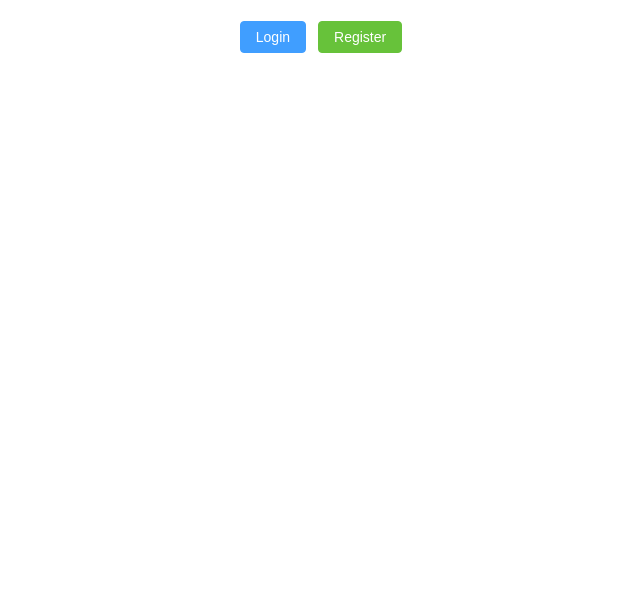
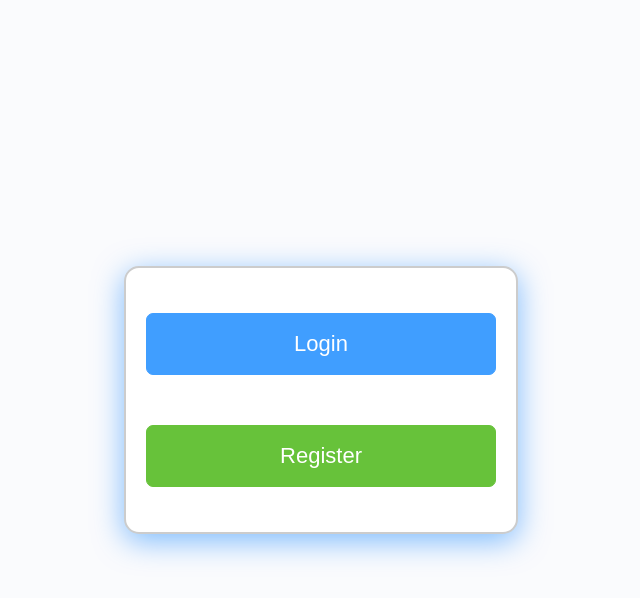
Before and after one commit to LeonalZong/ELEC5620, a Vue app: page / in a window 1280 px wide. Shown: the top 598 px of the page, without its empty margins (319-959 px from the left). Built offline with nearby package versions, Linux system fonts and the light colour scheme.

Commit message:
修改了 LoginPage.vue

```diff
--- a/src/components/LoginPage.vue
+++ b/src/components/LoginPage.vue
@@ -1,12 +1,13 @@
 <template>
-  <div>
-    <h1>{{ msg }}</h1>
+  <div class="container">
+    <div class="button-container">
 
     <!-- 登录按钮 -->
-    <el-button type="primary" @click="openLoginDialog">Login</el-button>
+    <el-button class="login-btn" type="primary" @click="openLoginDialog">Login</el-button>
 
     <!-- 注册按钮 -->
-    <el-button type="success" @click="openRegisterDialog">Register</el-button>
+    <el-button class="register-btn" type="success" @click="openRegisterDialog">Register</el-button>
+  </div>
 
     <!-- 登录对话框 -->
     <el-dialog title="Login" v-model="loginDialogVisible" width="30%">
@@ -149,4 +150,53 @@ export default {
 .dialog-footer {
   text-align: right;
 }
+.container {
+  display: flex;
+  justify-content: center;
+  align-items: center;
+  height: 100vh;
+  background-color: #f5f7fa7b; /* 背景色：浅灰色 */
+}
+
+/* 按钮容器 */
+.button-container {
+  display: flex;
+  flex-direction: column;
+  justify-content: center;
+  align-items: center;
+  border-radius: 15px;
+  border: 2px solid #ccc;
+  padding: 20px;
+  background-color: #fff;
+  width: 350px; /* 确保容器的固定宽度 */
+  text-align: center;
+  box-shadow: 0 7px 30px rgba(0, 123, 255, 0.5); /* 添加阴影 */
+}
+
+/* 按钮样式 */
+.login-btn,
+.register-btn {
+  font-size: 22px;
+  width: 100%; /* 确保按钮占据容器的全部宽度 */
+  margin-bottom: 25px; /* 按钮之间的间距 */
+  margin-top: 25px;
+  padding: 30px; /* 控制按钮的高度 */
+  border-radius: 7px; /* 按钮的圆角 */
+  box-sizing: border-box; /* 包含 padding 和 border 在内 */
+}
+.register-btn {
+  margin-left: 0px;
+}
+
+/* 边框样式 */
+.button-container {
+  display: flex;
+  flex-direction: column;
+  justify-content: center;
+  align-items: center;
+  border-radius: 15px;
+  border: 2px solid #ccc;
+  padding: 20px;
+  background-color: #fff;
+}
 </style>
```
